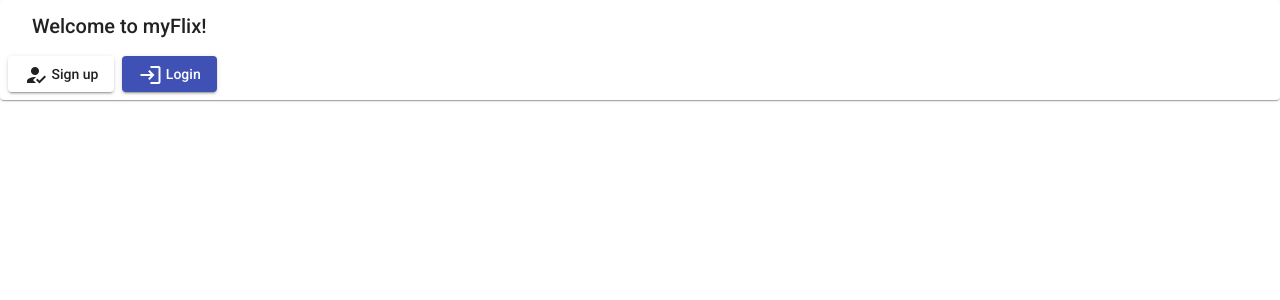
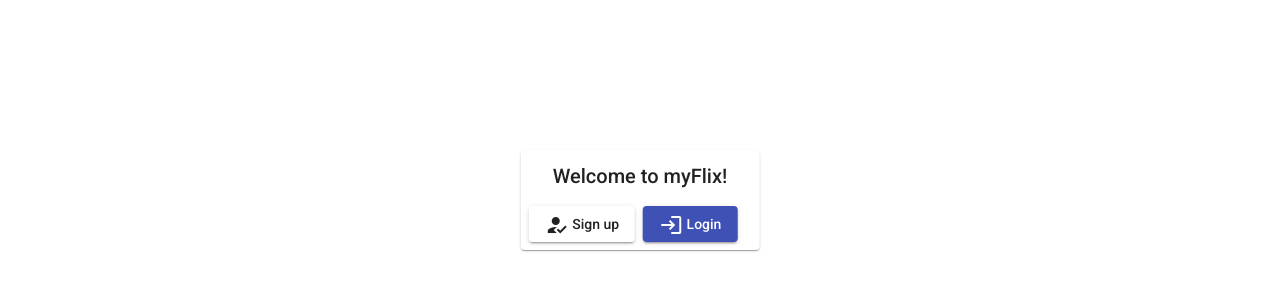
Before and after one commit to bryanj408/myFlix-Angular-client, an Angular app: page /welcome in a window 1280 px wide. Shown: the top 300 px of the page. Built offline with nearby package versions, Linux system fonts and the light colour scheme.

Commit message:
Centered welcome screen

```diff
--- a/src/app/welcome-page/welcome-page.component.scss
+++ b/src/app/welcome-page/welcome-page.component.scss
@@ -0,0 +1,7 @@
+.welcome-page {
+    position: absolute;
+    top: 25%;
+    left: 50%;
+    margin-right: -50%;
+    transform: translate(-50%, -50%);
+}
```
